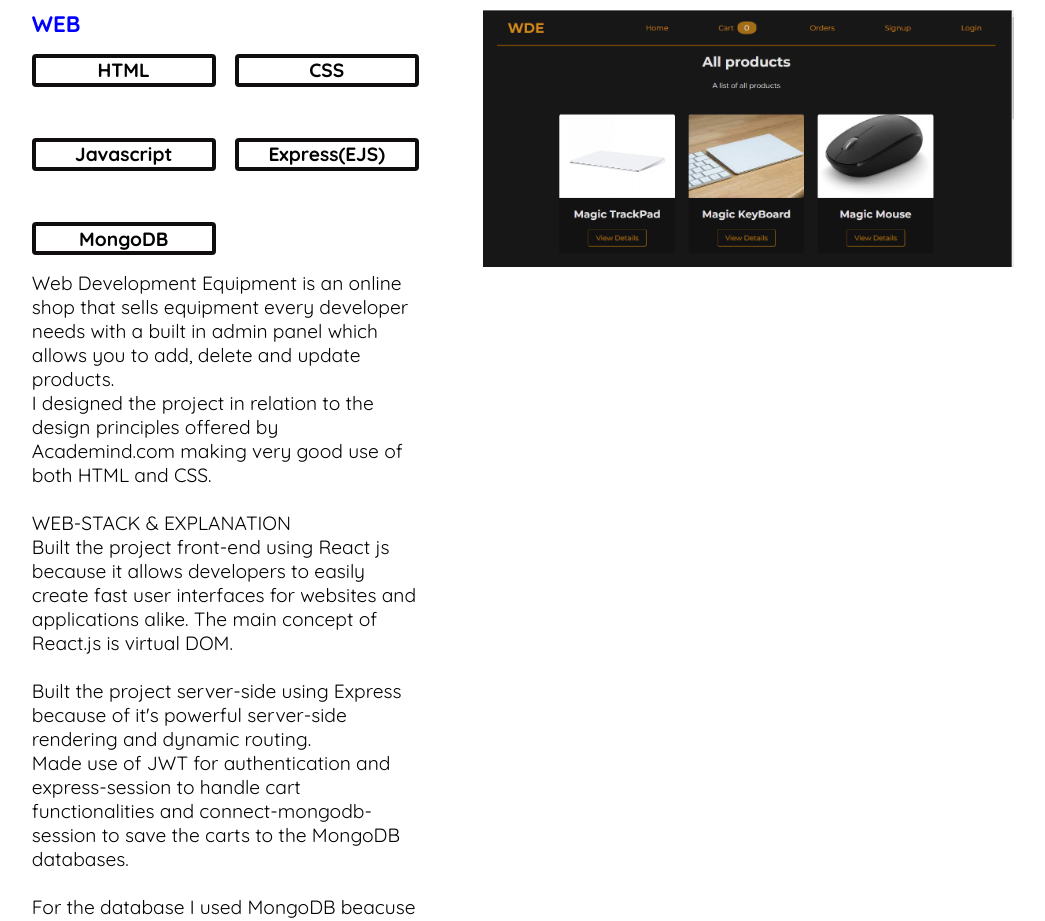
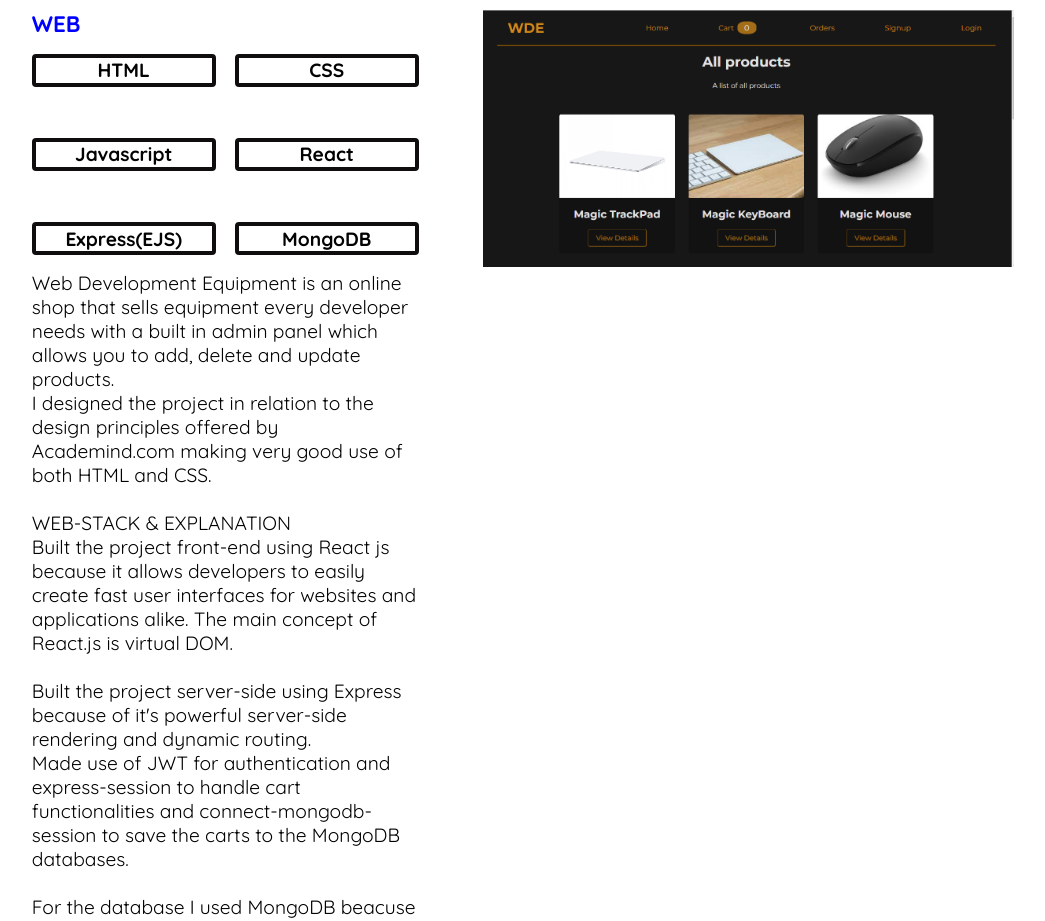
Before and after one commit to JonasKhoza/portfolio, a React (Create React App) app: page /portfolio/projects in a window 1280 px wide. Shown: the part 1740-2661 px from the top of the page, without its empty margins (117-1162 px from the left). Built offline with nearby package versions, Linux system fonts and the light colour scheme.

Commit message:
added a missing react name

```diff
--- a/src/data/data.js
+++ b/src/data/data.js
@@ -92,7 +92,7 @@ I had to also restrict the abiity to access cookies from the browser-side as to
       Html: "HTML",
       CSS: "CSS",
       JavaScript: "Javascript",
-      React: "",
+      React: "React",
       Node: "Express(EJS)",
       MongoDB: "MongoDB",
     },
```
